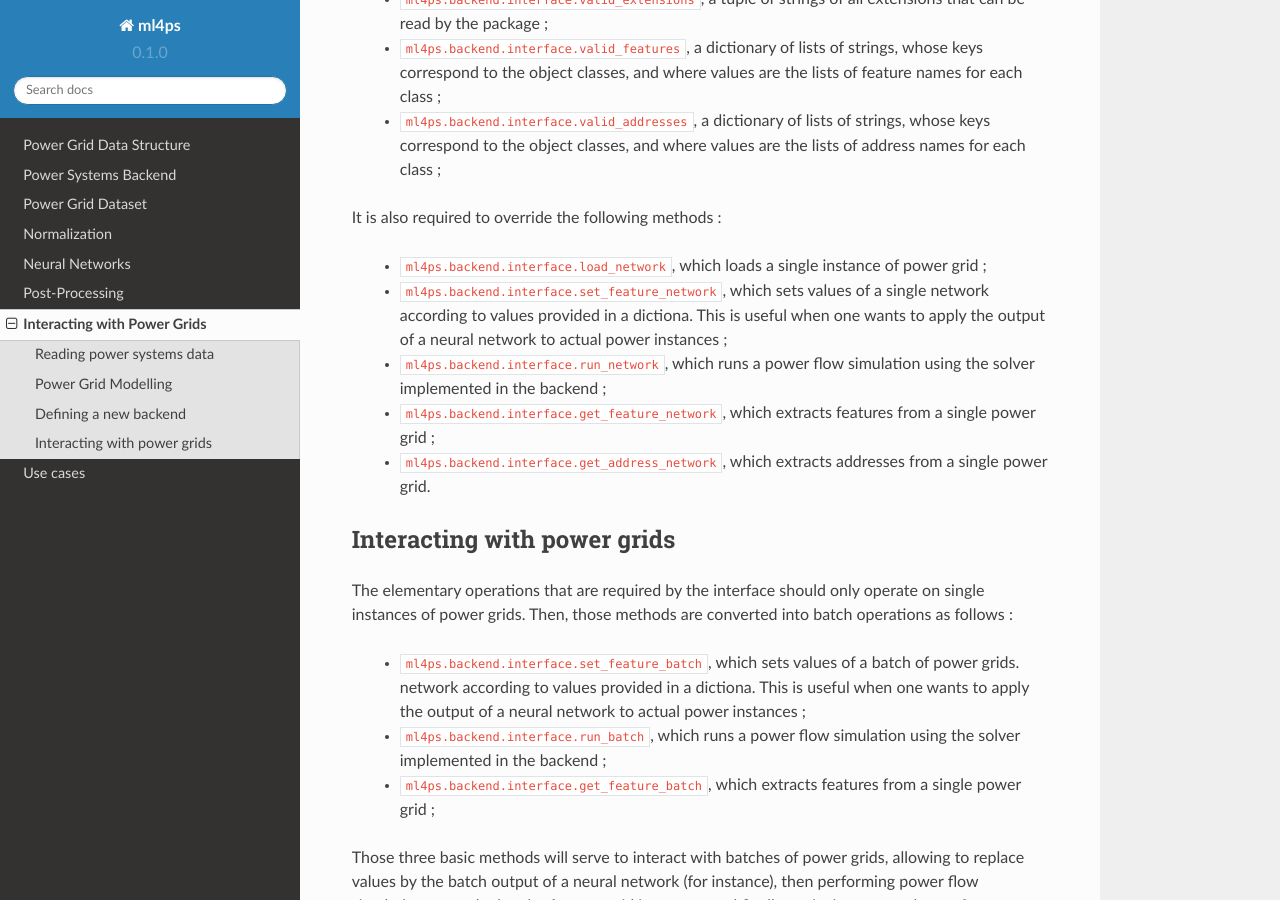
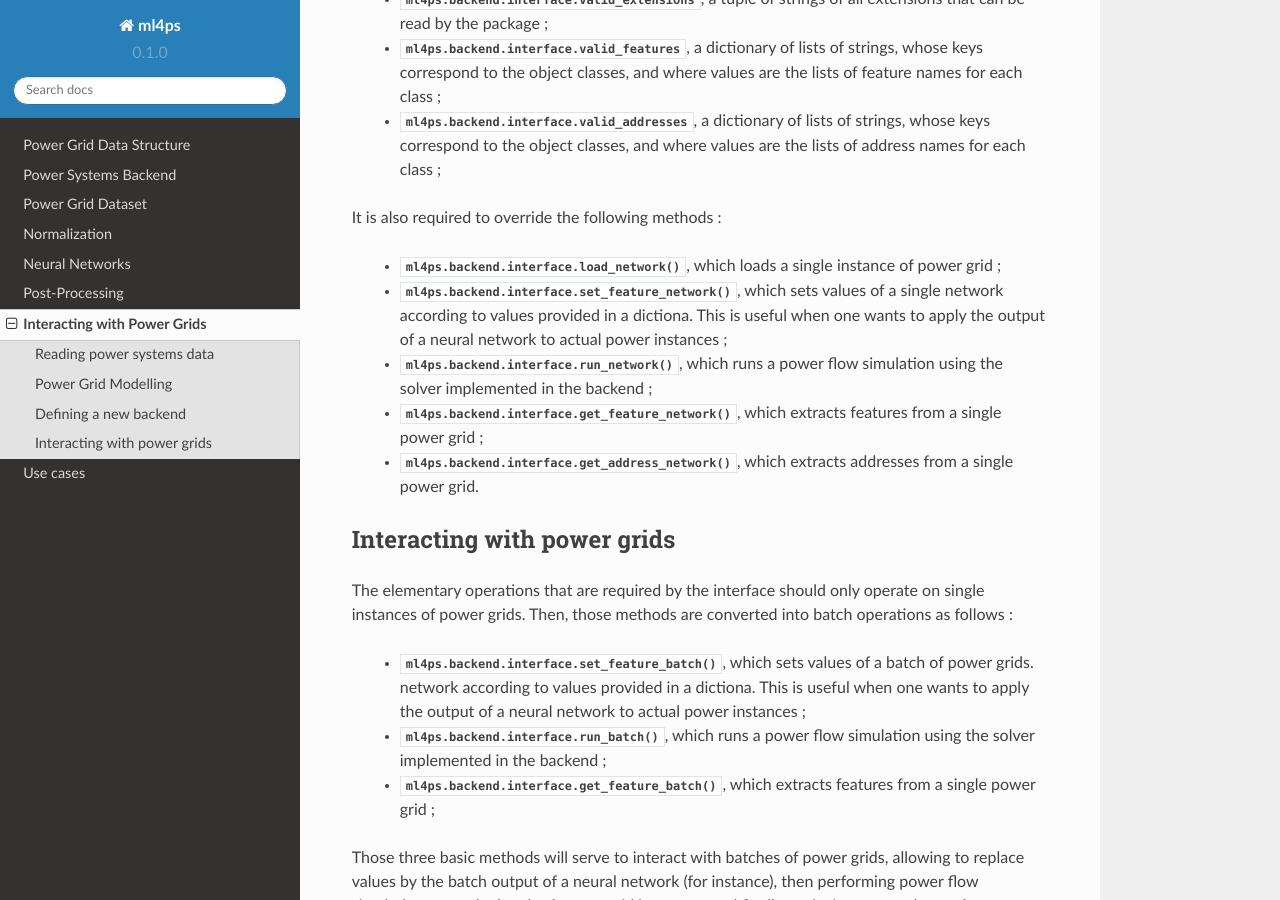
Before and after one commit to bdonon/ml4ps, a Sphinx documentation site: the page built from docs/source/interaction.rst, in a window 1280 px wide and 900 px high, scrolled down 1305 px. Built offline with Sphinx 7.4.7 and the Read the Docs theme 2.0.0, drawn with Linux system fonts in a browser that asks for light colours; cross-references to code outside the pages are shown as plain code; some of the changed lines change nothing that is shown.

Commit message:
Documentation for the backend.

```diff
--- a/docs/source/interaction.rst
+++ b/docs/source/interaction.rst
@@ -56,23 +56,23 @@
 It is required to define the following attributes (see :class:`ml4ps.backend.pandapower.PandaPowerBackend`
 for a concrete example) :
 
-    - :attribute:`ml4ps.backend.interface.valid_extensions`, a tuple of strings of all extensions
+    - :attr:`ml4ps.backend.interface.valid_extensions`, a tuple of strings of all extensions
       that can be read by the package ;
-    - :attribute:`ml4ps.backend.interface.valid_features`, a dictionary of lists of strings,
+    - :attr:`ml4ps.backend.interface.valid_features`, a dictionary of lists of strings,
       whose keys correspond to the object classes, and where values are the lists of feature names for each class ;
-    - :attribute:`ml4ps.backend.interface.valid_addresses`, a dictionary of lists of strings,
+    - :attr:`ml4ps.backend.interface.valid_addresses`, a dictionary of lists of strings,
       whose keys correspond to the object classes, and where values are the lists of address names for each class ;
 
 It is also required to override the following methods :
 
-    - :method:`ml4ps.backend.interface.load_network`, which loads a single instance of power grid ;
-    - :method:`ml4ps.backend.interface.set_feature_network`, which sets values of a single network according
+    - :meth:`ml4ps.backend.interface.load_network`, which loads a single instance of power grid ;
+    - :meth:`ml4ps.backend.interface.set_feature_network`, which sets values of a single network according
       to values provided in a dictiona. This is useful when one wants to apply the output of a neural network
       to actual power instances ;
-    - :method:`ml4ps.backend.interface.run_network`, which runs a power flow simulation using the solver
+    - :meth:`ml4ps.backend.interface.run_network`, which runs a power flow simulation using the solver
       implemented in the backend ;
-    - :method:`ml4ps.backend.interface.get_feature_network`, which extracts features from a single power grid ;
-    - :method:`ml4ps.backend.interface.get_address_network`, which extracts addresses from a single power grid.
+    - :meth:`ml4ps.backend.interface.get_feature_network`, which extracts features from a single power grid ;
+    - :meth:`ml4ps.backend.interface.get_address_network`, which extracts addresses from a single power grid.
 
 Interacting with power grids
 ----------------------------
@@ -80,13 +80,13 @@
 The elementary operations that are required by the interface should only operate on single instances of power
 grids. Then, those methods are converted into batch operations as follows :
 
-    - :method:`ml4ps.backend.interface.set_feature_batch`, which sets values of a batch of power grids.
+    - :meth:`ml4ps.backend.interface.set_feature_batch`, which sets values of a batch of power grids.
       network according
       to values provided in a dictiona. This is useful when one wants to apply the output of a neural network
       to actual power instances ;
-    - :method:`ml4ps.backend.interface.run_batch`, which runs a power flow simulation using the solver
+    - :meth:`ml4ps.backend.interface.run_batch`, which runs a power flow simulation using the solver
       implemented in the backend ;
-    - :method:`ml4ps.backend.interface.get_feature_batch`, which extracts features from a single power grid ;
+    - :meth:`ml4ps.backend.interface.get_feature_batch`, which extracts features from a single power grid ;
 
 Those three basic methods will serve to interact with batches of power grids, allowing to replace values by
 the batch output of a neural network (for instance), then performing power flow simulations over the batch of
```
